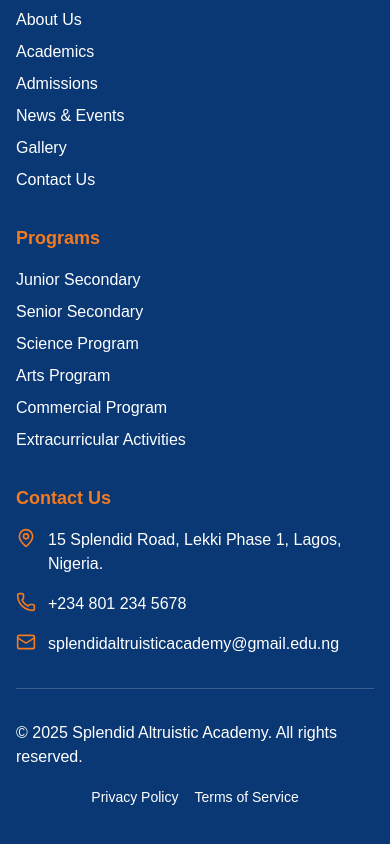
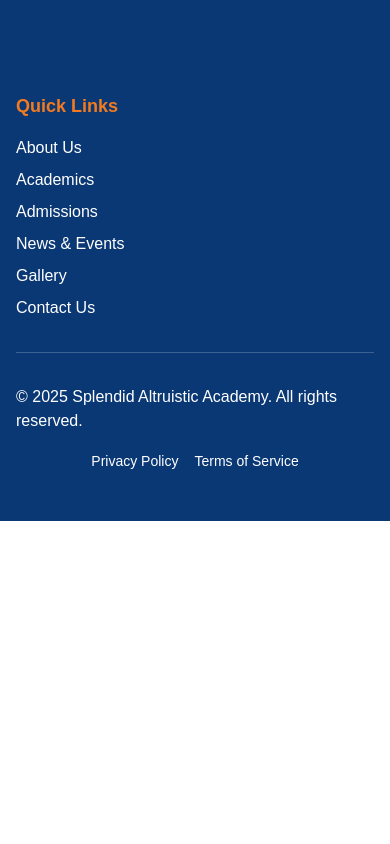
Before and after one commit to fiyinfoluwapy/splendid-alt, a Next.js app: page / in a window 390 px wide. Shown: the part 8952-9796 px from the top of the page. After the commit the page ends 9473 px from the top, so only its background shows below. Built offline with nearby package versions, Linux system fonts and the light colour scheme.

Commit message:
footer tweaks

```diff
--- a/src/app/components/footer.tsx
+++ b/src/app/components/footer.tsx
@@ -7,13 +7,14 @@ import {
   TwitterIcon,
   InstagramIcon,
   YoutubeIcon,
+} from 'lucide-react'
 
-} from 'lucide-react'
 export function Footer() {
   return (
     <footer className="bg-[#0a3875] text-white">
       <div className="container mx-auto px-4 py-12">
-        <div className="grid md:grid-cols-4 gap-8">
+        <div className="grid cols-flex  md:grid-cols-2 gap-40">
+          {/* About Section */}
           <div>
             <h2 className="text-2xl font-bold mb-4">
               <span className="text-[#F47A1F] italic">Splendid</span> Altruistic Academy
@@ -50,6 +51,8 @@ export function Footer() {
               </a>
             </div>
           </div>
+
+          {/* Quick Links */}
           <div>
             <h3 className="text-lg font-semibold mb-4 text-[#F47A1F]">
               Quick Links
@@ -105,66 +108,8 @@ export function Footer() {
               </li>
             </ul>
           </div>
-          <div>
-            <h3 className="text-lg font-semibold mb-4 text-[#F47A1F]">
-              Programs
-            </h3>
-            <ul className="space-y-2">
-              <li>
-                <a href="#" className="hover:text-[#F47A1F] transition-colors">
-                  Junior Secondary
-                </a>
-              </li>
-              <li>
-                <a href="#" className="hover:text-[#F47A1F] transition-colors">
-                  Senior Secondary
-                </a>
-              </li>
-              <li>
-                <a href="#" className="hover:text-[#F47A1F] transition-colors">
-                  Science Program
-                </a>
-              </li>
-              <li>
-                <a href="#" className="hover:text-[#F47A1F] transition-colors">
-                  Arts Program
-                </a>
-              </li>
-              <li>
-                <a href="#" className="hover:text-[#F47A1F] transition-colors">
-                  Commercial Program
-                </a>
-              </li>
-              <li>
-                <a href="#" className="hover:text-[#F47A1F] transition-colors">
-                  Extracurricular Activities
-                </a>
-              </li>
-            </ul>
-          </div>
-          <div>
-            <h3 className="text-lg font-semibold mb-4 text-[#F47A1F]">
-              Contact Us
-            </h3>
-            <div className="space-y-4">
-              <div className="flex gap-3">
-                <MapPinIcon
-                  size={20}
-                  className="flex-shrink-0 text-[#F47A1F]"
-                />
-                <p>15 Splendid Road, Lekki Phase 1, Lagos, Nigeria.</p>
-              </div>
-              <div className="flex gap-3">
-                <PhoneIcon size={20} className="flex-shrink-0 text-[#F47A1F]" />
-                <p>+234 801 234 5678</p>
-              </div>
-              <div className="flex gap-3">
-                <MailIcon size={20} className="flex-shrink-0 text-[#F47A1F]" />
-                <p>splendidaltruisticacademy@gmail.edu.ng</p>
-              </div>
-            </div>
-          </div>
         </div>
+
         <div className="border-t border-white/20 mt-8 pt-8 flex flex-col md:flex-row justify-between items-center">
           <p>&copy; 2025 Splendid Altruistic Academy. All rights reserved.</p>
           <div className="mt-4 md:mt-0">
--- a/src/app/components/navbar.tsx
+++ b/src/app/components/navbar.tsx
@@ -42,12 +42,7 @@ export function Navbar() {
             >
               News
             </a>
-            <a
-              href="#gallery"
-              className="text-gray-700 hover:text-[#0a3875] font-medium"
-            >
-              Gallery
-            </a>
+
             <a
               href="#contact"
               className="text-gray-700 hover:text-[#0a3875] font-medium"
@@ -99,12 +94,7 @@ export function Navbar() {
               >
                 News
               </a>
-              <a
-                href="#gallery"
-                className="text-gray-700 hover:text-[#0a3875] font-medium py-2"
-              >
-                Gallery
-              </a>
+
               <a
                 href="#contact"
                 className="text-gray-700 hover:text-[#0a3875] font-medium py-2"
```
